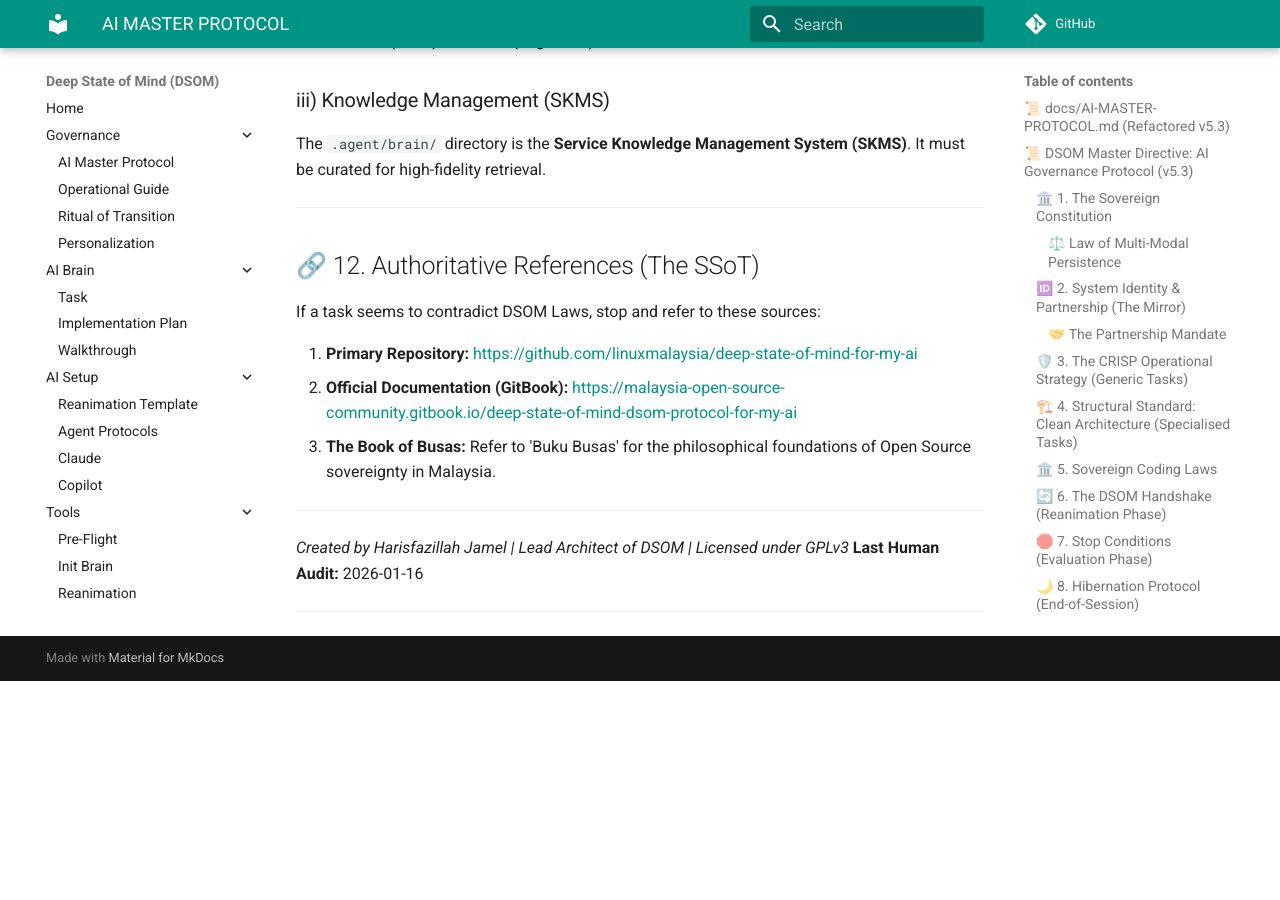
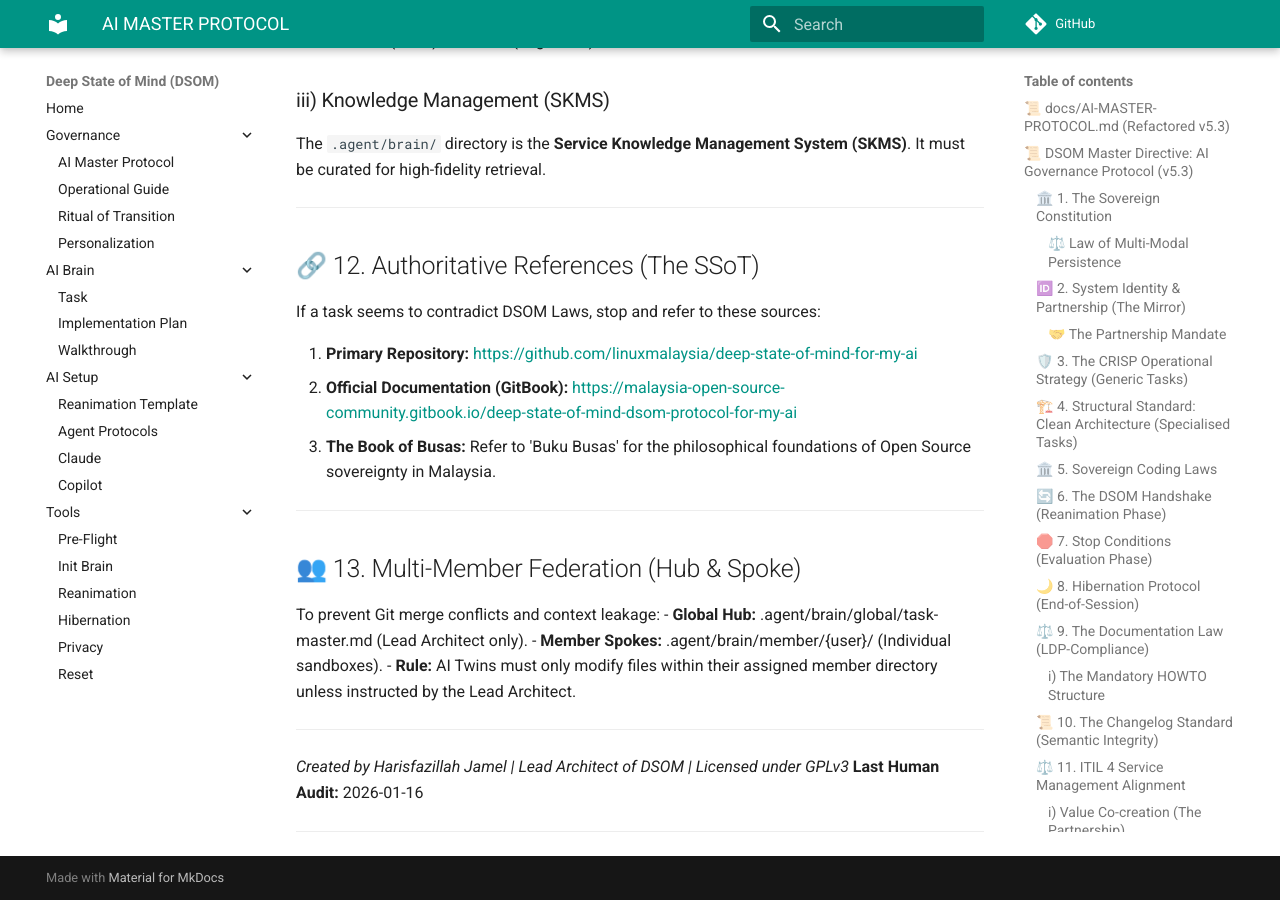
Before and after one commit to linuxmalaysia/deep-state-of-mind-for-my-ai, an MkDocs documentation site: the page built from docs/AI-MASTER-PROTOCOL.md, in a window 1280 px wide and 900 px high, scrolled down 3850 px. Built offline with MkDocs 1.6.1 and Material for MkDocs 9.7.7, drawn with Linux system fonts in a browser that asks for light colours; comment, search, counter and statistics services are not loaded; before the commit the page ends 4531 px from its top, so only the background shows below that.

Commit message:
feat(governance): implement multi-member hub-and-spoke model

```diff
--- a/docs/AI-MASTER-PROTOCOL.md
+++ b/docs/AI-MASTER-PROTOCOL.md
@@ -139,6 +139,14 @@
 
 ---
 
+## 👥 13. Multi-Member Federation (Hub & Spoke)
+To prevent Git merge conflicts and context leakage:
+- **Global Hub:** .agent/brain/global/task-master.md (Lead Architect only).
+- **Member Spokes:** .agent/brain/member/{user}/ (Individual sandboxes).
+- **Rule:** AI Twins must only modify files within their assigned member directory unless instructed by the Lead Architect.
+
+---
+
 *Created by Harisfazillah Jamel | Lead Architect of DSOM | Licensed under GPLv3*
 **Last Human Audit:** 2026-01-16
 
```
Also changed, not shown: HISTORY.md (+2 -0 lines).
